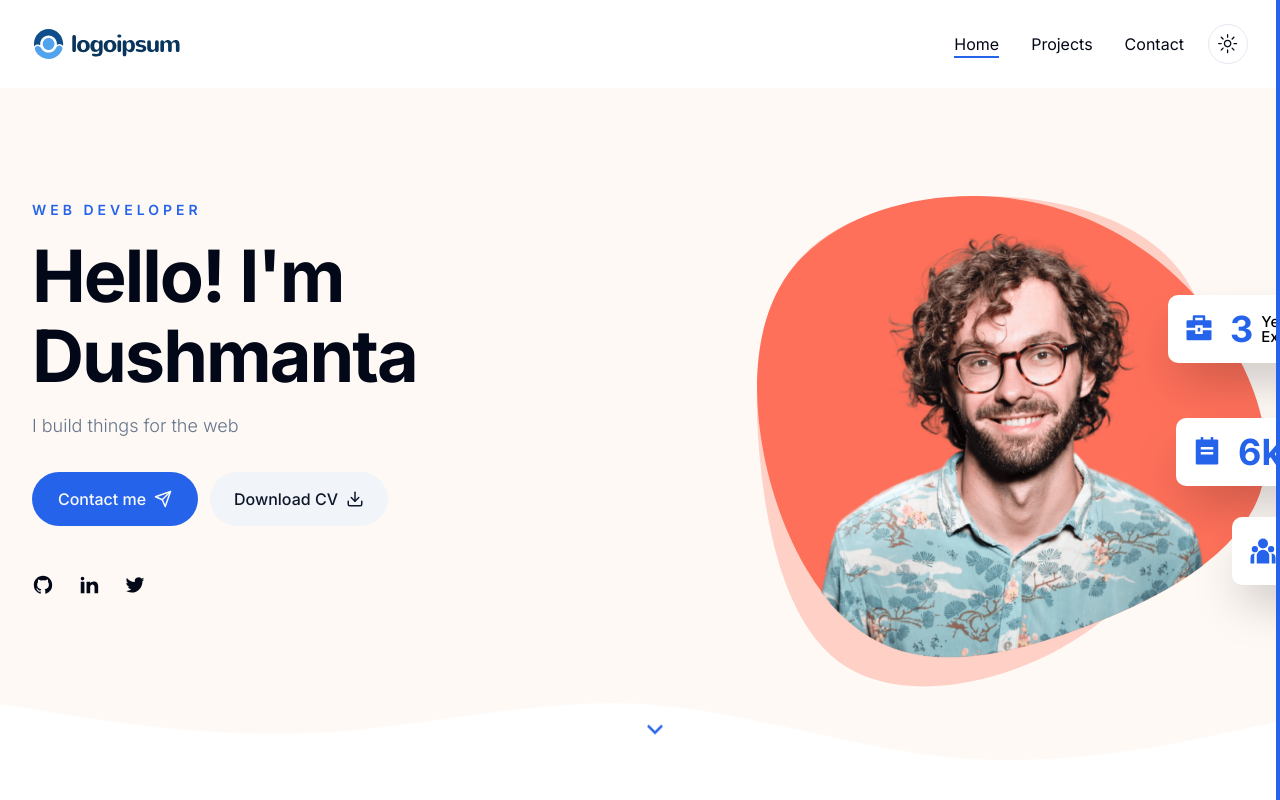
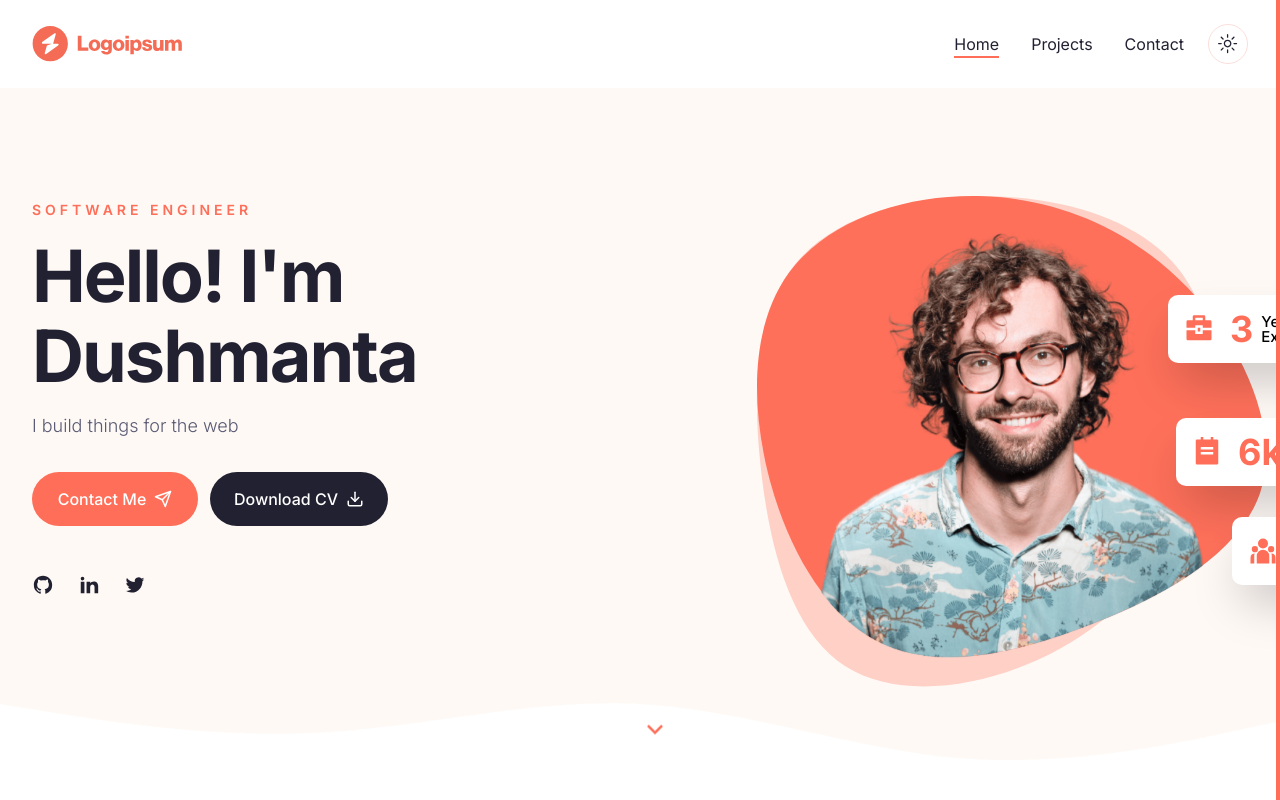
Before and after one commit to dushmanta05/portfolio, a Next.js app: page / in a window 1280 px wide. Shown: the top 800 px of the page. Built offline with nearby package versions, Linux system fonts and the light colour scheme.

Commit message:
feat: change color combination

```diff
--- a/app/globals.css
+++ b/app/globals.css
@@ -6,47 +6,49 @@
   @layer base {
     :root {
       --background: 0 0% 100%;
-      --foreground: 222.2 84% 4.9%;
+      --foreground: 240 19% 16%;
       --card: 0 0% 100%;
-      --card-foreground: 222.2 84% 4.9%;
+      --card-foreground: 240 19% 16%;
       --popover: 0 0% 100%;
-      --popover-foreground: 222.2 84% 4.9%;
-      --primary: 221.2 83.2% 53.3%;
-      --primary-foreground: 210 40% 98%;
-      --secondary: 210 40% 96.1%;
-      --secondary-foreground: 222.2 47.4% 11.2%;
-      --muted: 210 40% 96.1%;
-      --muted-foreground: 215.4 16.3% 46.9%;
-      --accent: 210 40% 96.1%;
-      --accent-foreground: 222.2 47.4% 11.2%;
+      --popover-foreground: 20 14.3% 4.1%;
+      --primary: 8 99% 67%;
+      --primary-foreground: 300 0% 100%;
+      --secondary: 240 19% 16%;
+      --secondary-foreground: 300 0% 100%;
+      --tertiary: 27 82% 98%;
+      --muted: 60 4.8% 95.9%;
+      --muted-foreground: 237 13% 40%;
+      --accent: 237 9% 96%;
+      --accent-foreground: 24 9.8% 10%;
       --destructive: 0 84.2% 60.2%;
-      --destructive-foreground: 210 40% 98%;
-      --border: 214.3 31.8% 91.4%;
-      --input: 214.3 31.8% 91.4%;
-      --ring: 221.2 83.2% 53.3%;
+      --destructive-foreground: 60 9.1% 97.8%;
+      --border: 8 82% 92%;
+      --input: 8 82% 92%;
+      --ring: 9 99% 67%;
       --radius: 0.5rem;
     }
 
     .dark {
-      --background: 222.2 84% 4.9%;
-      --foreground: 210 40% 98%;
-      --card: 222.2 84% 4.9%;
-      --card-foreground: 210 40% 98%;
-      --popover: 222.2 84% 4.9%;
-      --popover-foreground: 210 40% 98%;
-      --primary: 217.2 91.2% 59.8%;
-      --primary-foreground: 222.2 47.4% 11.2%;
-      --secondary: 217.2 32.6% 17.5%;
-      --secondary-foreground: 210 40% 98%;
-      --muted: 217.2 32.6% 17.5%;
-      --muted-foreground: 215 20.2% 65.1%;
-      --accent: 217.2 32.6% 17.5%;
-      --accent-foreground: 210 40% 98%;
-      --destructive: 0 62.8% 30.6%;
-      --destructive-foreground: 210 40% 98%;
-      --border: 217.2 32.6% 17.5%;
-      --input: 217.2 32.6% 17.5%;
-      --ring: 224.3 76.3% 48%;
+      --background: 237 22% 20%;
+      --foreground: 60 9.1% 97.8%;
+      --card: 240 19% 16%;
+      --card-foreground: 300 0% 100%;
+      --popover: 20 14.3% 4.1%;
+      --popover-foreground: 60 9.1% 97.8%;
+      --primary: 8 99% 67%;
+      --primary-foreground: 300 0% 100%;
+      --secondary: 240 19% 16%;
+      --secondary-foreground: 300 0% 100%;
+      --tertiary: 237 22% 20%;
+      --muted: 12 6.5% 15.1%;
+      --muted-foreground: 237 13% 63%;
+      --accent: 240 19% 16%;
+      --accent-foreground: 300 0% 100%;
+      --destructive: 0 72.2% 50.6%;
+      --destructive-foreground: 60 9.1% 97.8%;
+      --border: 237 22% 23%;
+      --input: 237 22% 23%;
+      --ring: 8 99% 67%;
     }
   }
 }
--- a/components/Hero.jsx
+++ b/components/Hero.jsx
@@ -21,7 +21,7 @@ const Hero = () => {
         <div className="flex justify-between gap-x-8">
           <div className="flex max-w-[600px] flex-col justify-center mx-auto xl:mx-0 text-center xl:text-left">
             <div className="text-sm uppercase font-semibold mb-4 text-primary tracking-[4px]">
-              Web Developer
+              Software Engineer
             </div>
             <h1 className="h1 mb-4">Hello! I&apos;m Dushmanta</h1>
             <p className="subtitle max-w-[490px] mx-auto xl:mx-0">
@@ -30,7 +30,7 @@ const Hero = () => {
             <div className="flex flex-col gap-y-3 md:flex-row gap-x-3 mx-auto xl:mx-0 mb-12">
               <Link href="/contact">
                 <Button className="gap-x-2">
-                  Contact me
+                  Contact Me
                   <Send size={18} />{" "}
                 </Button>
               </Link>
--- a/tailwind.config.js
+++ b/tailwind.config.js
@@ -30,6 +30,9 @@ module.exports = {
         secondary: {
           DEFAULT: "hsl(var(--secondary))",
           foreground: "hsl(var(--secondary-foreground))",
+        },
+        tertiary: {
+          DEFAULT: "hsl(var(--tertiary))",
         },
         destructive: {
           DEFAULT: "hsl(var(--destructive))",
```
Also changed, not shown: public/logoipsum.svg.
